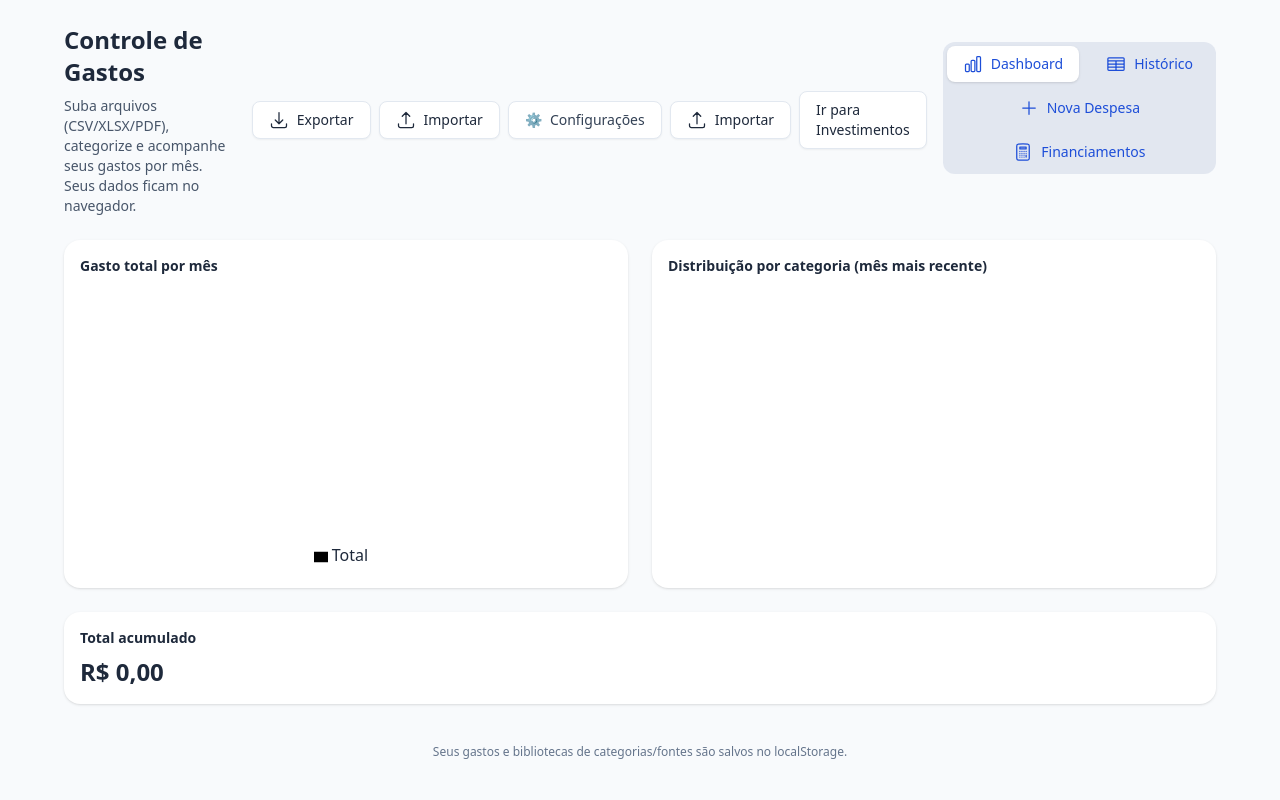
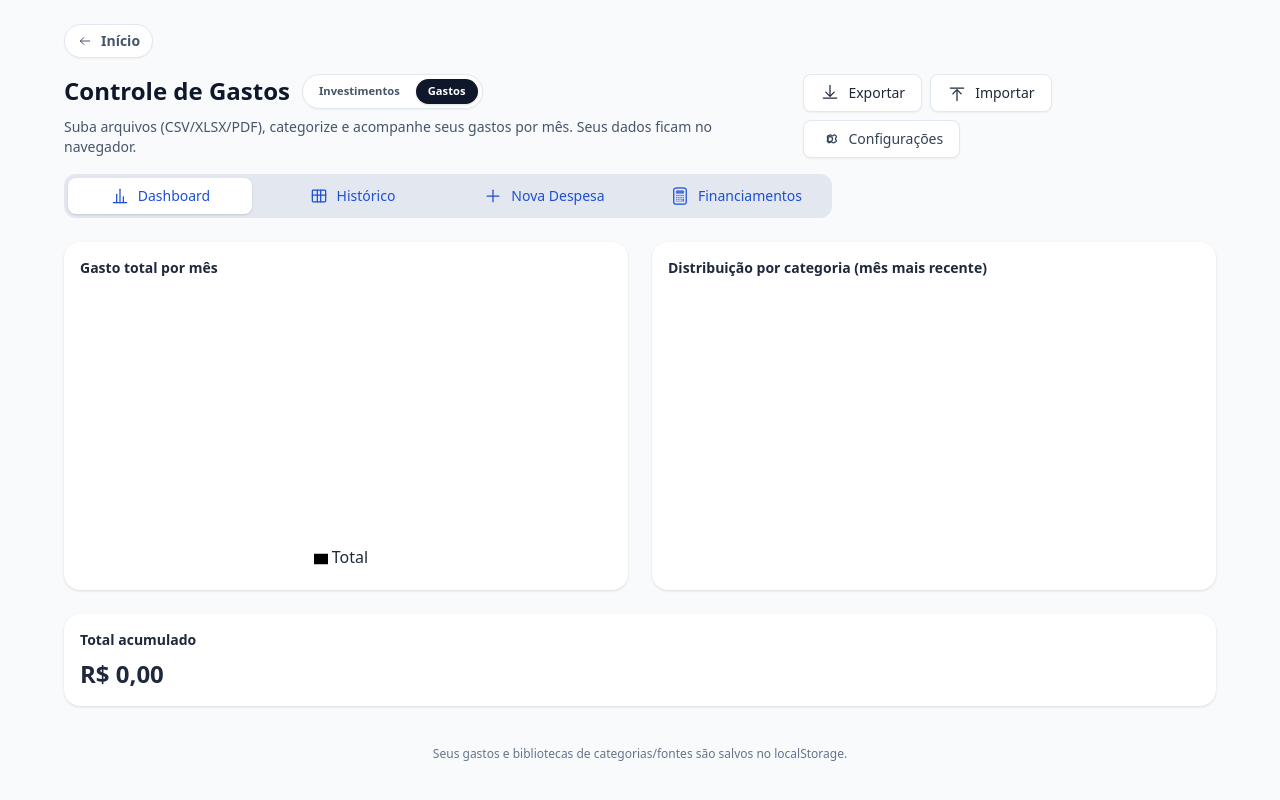
Before and after one commit to Leonardo8133/Financial-Monitor, a React (Vite) app: page /gastos in a window 1280 px wide. Built offline with nearby package versions, Linux system fonts and the light colour scheme.

Commit message:
Align dashboards and projection controls

```diff
--- a/index.html
+++ b/index.html
@@ -11,16 +11,23 @@
     <script type="module" src="/src/main.jsx"></script>
     <script type="text/javascript">
       // Script para lidar com redirecionamento do 404.html
-      (function(l) {
-        if (l.search[1] === '/' ) {
-          var decoded = l.search.slice(1).split('&').map(function(s) {
-            return s.replace(/~and~/g, '&')
-          }).join('?');
-          window.history.replaceState(null, null,
-              l.pathname.slice(0, -1) + decoded + l.hash
-          );
+      (function (l) {
+        if (l.search[1] === "/") {
+          var decoded = l.search
+            .slice(1)
+            .split("&")
+            .map(function (s) {
+              return s.replace(/~and~/g, "&");
+            })
+            .join("?");
+          var basePath = l.pathname.replace(/\/$/, "");
+          var target = basePath + decoded + l.hash;
+          if (!basePath && target.charAt(0) !== "/") {
+            target = "/" + target;
+          }
+          window.history.replaceState(null, null, target || "/");
         }
-      }(window.location))
+      })(window.location);
     </script>
   </body>
 </html>
--- a/public/404.html
+++ b/public/404.html
@@ -5,8 +5,8 @@
     <meta name="viewport" content="width=device-width, initial-scale=1.0">
     <title>Monitor Financeiro</title>
     <script type="text/javascript">
-        // Redireciona para index.html mantendo a URL
-        var pathSegmentsToKeep = 0;
+        // Redireciona para index.html mantendo a URL correta no GitHub Pages
+        var pathSegmentsToKeep = 1;
         var l = window.location;
         l.replace(
             l.protocol + '//' + l.hostname + (l.port ? ':' + l.port : '') +
--- a/src/App.jsx
+++ b/src/App.jsx
@@ -6,7 +6,7 @@ import { Historico } from "./components/Historico.jsx";
 import { KPICard } from "./components/KPICard.jsx";
 import { Tabs } from "./components/Tab.jsx";
 import { ActionButton } from "./components/ActionButton.jsx";
-import { PersonalInfoModal } from "./components/PersonalInfoModal.jsx";
+import { BackToHomeButton } from "./components/BackToHomeButton.jsx";
 import { ImportModal } from "./components/ImportModal.jsx";
 import { Projecoes } from "./components/Projecoes.jsx";
 // import { demoBanks, demoCreatedAt, demoEntries, demoSources } from "./data/demoEntries.js";
@@ -18,7 +18,6 @@ import {
   PlusIcon,
   DocumentArrowDownIcon,
   TrendingUpIcon,
-  UserCircleIcon,
   SettingsIcon,
 } from "./components/icons.jsx";
 import { useLocalStorageState } from "./hooks/useLocalStorageState.js";
@@ -71,7 +70,6 @@ export default function App() {
 
   const [tab, setTab] = useState(getCurrentTab());
   const [drafts, setDrafts] = useState(() => [createDraftEntry()]);
-  const [personalModalOpen, setPersonalModalOpen] = useState(false);
   const [importModalOpen, setImportModalOpen] = useState(false);
   const [focusArea, setFocusArea] = useState(settings.defaultFocusArea || "investimentos");
   const defaultsRef = useRef({
@@ -126,13 +124,6 @@ export default function App() {
     setStore((prev) => {
       const safePrev = ensureInvestmentDefaults(prev);
       return { ...safePrev, createdAt: value };
-    });
-  };
-
-  const setPersonalInfo = (value) => {
-    setStore((prev) => {
-      const safePrev = ensureInvestmentDefaults(prev);
-      return { ...safePrev, personalInfo: { ...safePrev.personalInfo, ...(value || {}) } };
     });
   };
 
@@ -563,6 +554,7 @@ export default function App() {
     <div className="min-h-screen w-full bg-slate-50 p-6 text-slate-800">
       <div className="mx-auto max-w-6xl">
         <header className="mb-6 space-y-4">
+          <BackToHomeButton />
           <div className="flex flex-col gap-4 md:flex-row md:items-start md:justify-between">
             <div className="space-y-2">
               <div className="flex flex-wrap items-center gap-3">
@@ -614,13 +606,6 @@ export default function App() {
                   title="Gere um relatório em PDF com seus indicadores atuais"
                 >
                   Relatório PDF
-              </ActionButton>
-              <ActionButton
-                icon={UserCircleIcon}
-                onClick={() => setPersonalModalOpen(true)}
-                title="Edite os dados pessoais exibidos nos relatórios"
-              >
-                Dados pessoais
                 </ActionButton>
                 <Link
                   to="/investimentos/configuracoes"
@@ -741,12 +726,6 @@ export default function App() {
         onImport={importJsonFile}
         onDownloadTemplate={downloadTemplate}
       />
-      <PersonalInfoModal
-        open={personalModalOpen}
-        onClose={() => setPersonalModalOpen(false)}
-        initialValue={personalInfo}
-        onSave={setPersonalInfo}
-      />
     </div>
   );
 }
--- /dev/null
+++ b/src/components/BackToHomeButton.jsx
@@ -0,0 +1,15 @@
+import { Link } from "react-router-dom";
+import { ArrowLeftIcon } from "./icons.jsx";
+
+export function BackToHomeButton({ label = "Início" }) {
+  return (
+    <Link
+      to="/"
+      className="inline-flex items-center gap-2 self-start rounded-full border border-slate-200 bg-white px-3 py-1.5 text-sm font-semibold text-slate-600 shadow-sm transition hover:border-slate-300 hover:text-slate-900"
+      aria-label="Voltar para a página principal"
+    >
+      <ArrowLeftIcon className="h-4 w-4" />
+      <span>{label}</span>
+    </Link>
+  );
+}
--- a/src/components/icons.jsx
+++ b/src/components/icons.jsx
@@ -31,6 +31,15 @@ export function ArrowUpTrayIcon(props) {
       <path d="M12 21V9" />
       <path d="M7 13l5-5 5 5" />
       <path d="M4 6h16" />
+    </Icon>
+  );
+}
+
+export function ArrowLeftIcon(props) {
+  return (
+    <Icon {...props}>
+      <path d="M10 7l-5 5 5 5" />
+      <path d="M19 12H5" />
     </Icon>
   );
 }
--- a/src/expenses/ExpensesApp.jsx
+++ b/src/expenses/ExpensesApp.jsx
@@ -5,13 +5,22 @@ import { ExpensesEntrada } from "./components/ExpensesEntrada.jsx";
 import { ExpensesHistorico } from "./components/ExpensesHistorico.jsx";
 import { FinancingCalculator } from "./components/FinancingCalculator.jsx";
 import { ActionButton } from "../components/ActionButton.jsx";
+import { BackToHomeButton } from "../components/BackToHomeButton.jsx";
 import { Tabs } from "../components/Tab.jsx";
 import { ImportModal } from "../components/ImportModal.jsx";
 import { useLocalStorageState } from "../hooks/useLocalStorageState.js";
 import { DEFAULT_CATEGORIES, ensureCategoryInLibrary } from "./config/categories.js";
 import { DEFAULT_SOURCES, ensureSourceInLibrary } from "./config/sources.js";
 import { computeDerivedExpenses, computeTotals, withId, makeId } from "./utils/expenses.js";
-import { ArrowDownTrayIcon, ArrowUpTrayIcon, DocumentIcon, PlusIcon, TableCellsIcon, ChartBarIcon, CalculatorIcon } from "@heroicons/react/24/outline";
+import {
+  ArrowDownTrayIcon,
+  ArrowUpTrayIcon,
+  PlusIcon,
+  TableCellsIcon,
+  ChartBarIcon,
+  SettingsIcon,
+} from "../components/icons.jsx";
+import { CalculatorIcon } from "@heroicons/react/24/outline";
 import { download, fmtBRL, monthLabel, enumerateMonths, midOfMonth, yyyymm, toNumber } from "../utils/formatters.js";
 import {
   EXPENSES_LS_KEY,
@@ -35,6 +44,20 @@ export default function ExpensesApp() {
   const personalInfo = store.personalInfo;
   const settings = store.settings;
 
+  const focusOptions = [
+    {
+      key: "investimentos",
+      label: "Investimentos",
+      tooltip: "Ir para o painel de investimentos",
+    },
+    {
+      key: "gastos",
+      label: "Gastos",
+      tooltip: "Você está na área de gastos",
+    },
+  ];
+  const focusArea = "gastos";
+
   // Determinar a aba ativa baseada na URL
   const getCurrentTab = () => {
     const path = location.pathname;
@@ -46,7 +69,6 @@ export default function ExpensesApp() {
 
   const [tab, setTab] = useState(getCurrentTab());
   const [drafts, setDrafts] = useState(() => [createDraftExpense()]);
-  const fileRef = useRef(null);
   const defaultsRef = useRef(settings.defaultTab);
   const [importModalOpen, setImportModalOpen] = useState(false);
 
@@ -170,6 +192,14 @@ export default function ExpensesApp() {
     } else {
       navigate('/gastos');
     }
+  };
+
+  const handleFocusChange = (newFocus) => {
+    if (newFocus === 'investimentos') {
+      navigate('/investimentos');
+      return;
+    }
+    navigate('/gastos');
   };
 
   function exportJson() {
@@ -338,34 +368,56 @@ export default function ExpensesApp() {
   return (
     <div className="min-h-screen w-full bg-slate-50 p-6 text-slate-800">
       <div className="mx-auto max-w-6xl">
-        <header className="mb-6 flex flex-col gap-4 md:flex-row md:items-center md:justify-between">
+        <header className="mb-6 space-y-4">
+          <BackToHomeButton />
+          <div className="flex flex-col gap-4 md:flex-row md:items-start md:justify-between">
             <div className="space-y-2">
-            <h1 className="text-2xl font-bold">Controle de Gastos</h1>
-            <p className="text-sm text-slate-600">Suba arquivos (CSV/XLSX/PDF), categorize e acompanhe seus gastos por mês. Seus dados ficam no navegador.</p>
+              <div className="flex flex-wrap items-center gap-3">
+                <h1 className="text-2xl font-bold text-slate-900">Controle de Gastos</h1>
+                <div className="inline-flex items-center gap-1 rounded-full border border-slate-200 bg-white p-1 text-[0.7rem] font-semibold text-slate-600 shadow-sm">
+                  {focusOptions.map((option) => {
+                    const active = option.key === focusArea;
+                    return (
+                      <button
+                        key={option.key}
+                        type="button"
+                        onClick={() => handleFocusChange(option.key)}
+                        className={`rounded-full px-3 py-1 transition ${
+                          active ? "bg-slate-900 text-white shadow" : "hover:bg-slate-100"
+                        }`}
+                        title={option.tooltip}
+                        aria-pressed={active}
+                      >
+                        {option.label}
+                      </button>
+                    );
+                  })}
                 </div>
-          <div className="flex items-center justify-end gap-4">
-            <div className="flex items-center gap-2">
-              <ActionButton icon={ArrowDownTrayIcon} onClick={exportJson}>Exportar</ActionButton>
-              <label className="inline-flex cursor-pointer items-center gap-2 rounded-lg border border-slate-200 bg-white px-4 py-2 text-sm font-medium shadow-sm transition hover:border-slate-300 hover:text-slate-900">
-                <ArrowUpTrayIcon className="h-5 w-5" />
+              </div>
+              <p className="text-sm text-slate-600">
+                Suba arquivos (CSV/XLSX/PDF), categorize e acompanhe seus gastos por mês. Seus dados ficam no navegador.
+              </p>
+            </div>
+            <div className="flex flex-col items-start gap-2 sm:flex-row sm:items-center sm:justify-end">
+              <div className="flex flex-wrap items-center gap-2">
+                <ActionButton icon={ArrowDownTrayIcon} onClick={exportJson} title="Baixe um arquivo JSON com os gastos registrados">
+                  Exportar
+                </ActionButton>
+                <ActionButton
+                  icon={ArrowUpTrayIcon}
+                  onClick={() => setImportModalOpen(true)}
+                  title="Importe um arquivo JSON previamente exportado"
+                >
                   Importar
-                <input
-                  ref={fileRef}
-                  type="file"
-                  accept="application/json"
-                  className="hidden"
-                  onChange={(e) => e.target.files && e.target.files[0] && importJsonFile(e.target.files[0])}
-                />
-              </label>
+                </ActionButton>
                 <Link
                   to="/gastos/configuracoes"
                   className="inline-flex items-center gap-2 rounded-lg border border-slate-200 bg-white px-4 py-2 text-sm font-medium text-slate-700 shadow-sm transition hover:border-slate-300 hover:text-slate-900"
                 >
-                <span aria-hidden="true">⚙️</span>
+                  <SettingsIcon className="h-5 w-5" />
                   Configurações
                 </Link>
-              <ActionButton icon={ArrowUpTrayIcon} onClick={() => setImportModalOpen(true)}>Importar</ActionButton>
-              <Link to="/investimentos" className="rounded-lg border border-slate-200 bg-white px-4 py-2 text-sm font-medium shadow-sm hover:bg-slate-50">Ir para Investimentos</Link>
+              </div>
             </div>
           </div>
           <Tabs
--- a/src/main.jsx
+++ b/src/main.jsx
@@ -9,7 +9,8 @@ import ErrorPage from "./components/ErrorPage.jsx";
 import { HomePage } from "./components/HomePage.jsx";
 import "./index.css";
 
-const router = createBrowserRouter([
+const router = createBrowserRouter(
+  [
     {
       path: "/",
       element: <Outlet />,
@@ -23,7 +24,11 @@ const router = createBrowserRouter([
         { path: "*", element: <ErrorPage /> },
       ],
     },
-]);
+  ],
+  {
+    basename: import.meta.env.BASE_URL.replace(/\/$/, ""),
+  }
+);
 
 ReactDOM.createRoot(document.getElementById("root")).render(
   <React.StrictMode>
--- a/vite.config.js
+++ b/vite.config.js
@@ -2,7 +2,7 @@ import { defineConfig } from "vite";
 import react from "@vitejs/plugin-react";
 
 export default defineConfig({
-  base: "./",
+  base: "/Financial-Monitor/",
   plugins: [react()],
   server: {
     historyApiFallback: true,
```
Also changed, not shown: src/components/Projecoes.jsx (+96 -49 lines). Lines whose indentation alone changed are shown as unchanged.
